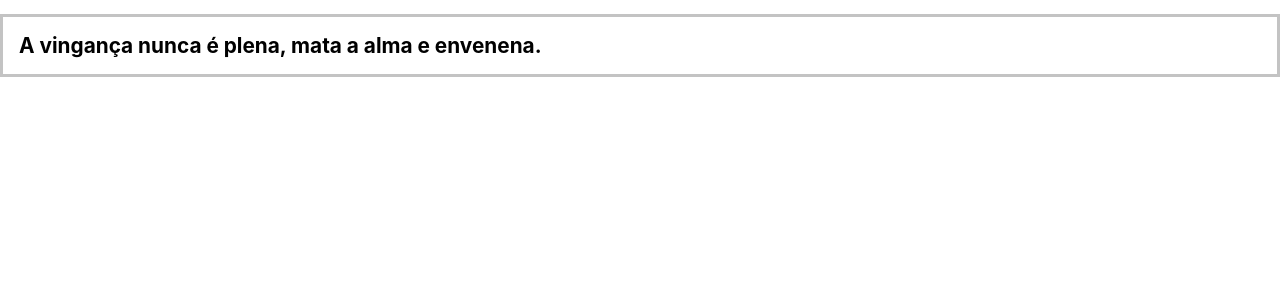
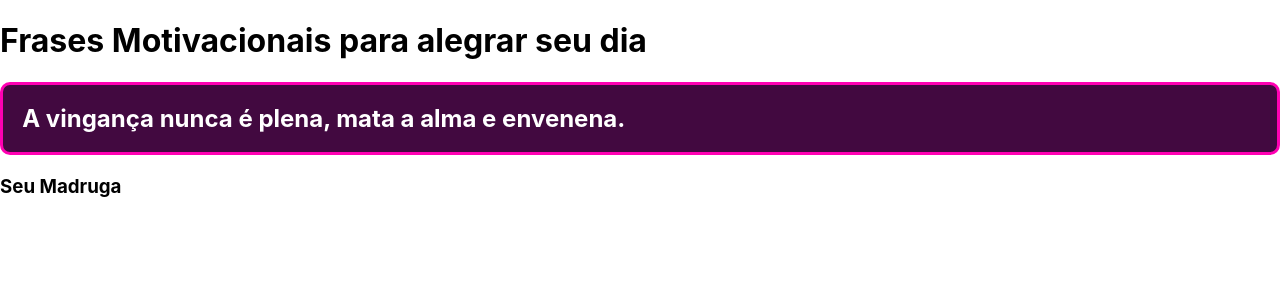
Before and after one commit to maiagripp/frases-motivacionais, a React (Create React App) app: page / in a window 1280 px wide. Shown: the top 300 px of the page. Built offline with nearby package versions, Linux system fonts and the light colour scheme.

Commit message:
Mudança na estilização

```diff
--- a/src/App.js
+++ b/src/App.js
@@ -1,7 +1,12 @@
 import FraseMotivacional from './components/FraseMotivacional';
 
 function App() {
-  return <FraseMotivacional />;
+  return (
+    <div>
+      <h1>Frases Motivacionais para alegrar seu dia</h1>
+      <FraseMotivacional />
+    </div>
+  );
 }
 
 export default App;
--- a/src/components/FraseMotivacional.jsx
+++ b/src/components/FraseMotivacional.jsx
@@ -1,7 +1,14 @@
 import './style.css';
 
 function FraseMotivacional() {
-  return <h1>A vingança nunca é plena, mata a alma e envenena.</h1>;
+  return (
+    <div>
+      <h2 className="frase">
+        A vingança nunca é plena, mata a alma e envenena.
+      </h2>
+      <h3>Seu Madruga</h3>
+    </div>
+  );
 }
 
 export default FraseMotivacional;
--- a/src/components/style.css
+++ b/src/components/style.css
@@ -1,6 +1,7 @@
-h1 {
-  padding: 16px;
-  border: 3px solid #c3c3c3;
-  font-size: 1.3rem;
-  font-weight: bold;
+.frase {
+  background-color: #420940;
+  border: 3px solid #ff00b3;
+  padding: 1.2rem;
+  border-radius: 10px;
+  color: #fff;
 }
```
